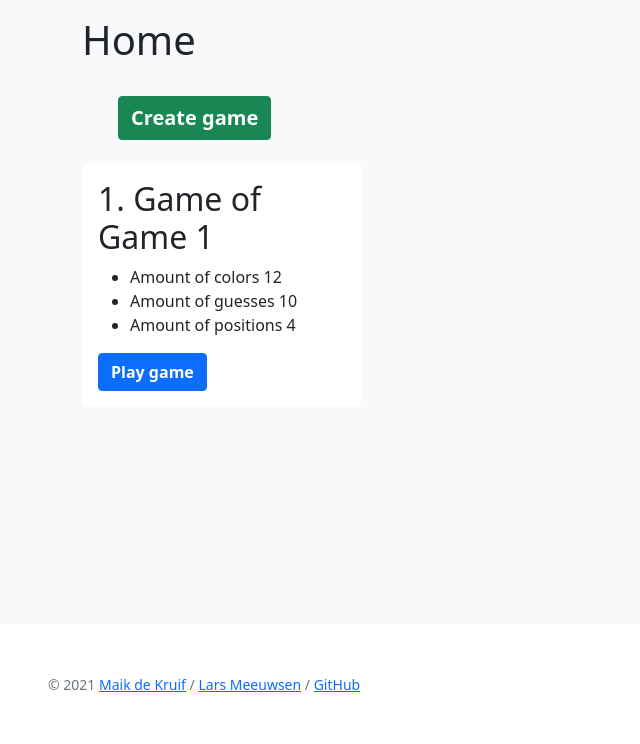
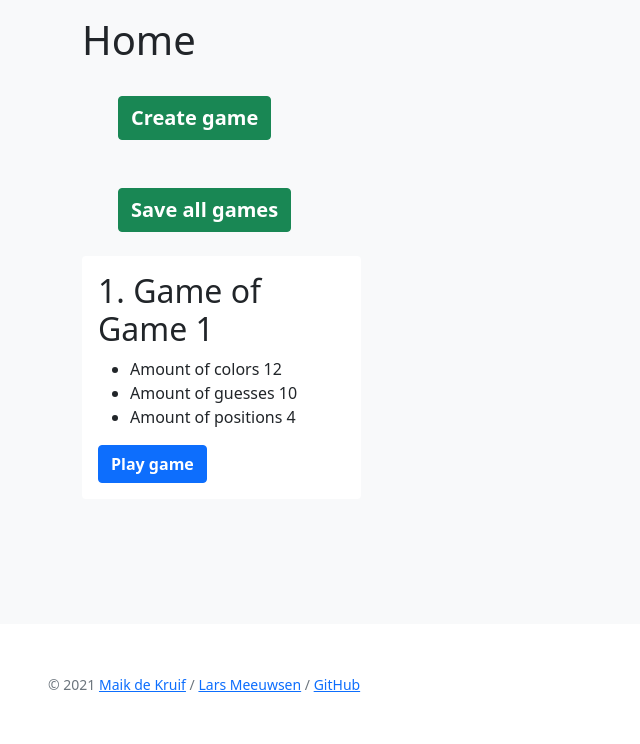
Before and after one commit to Lars-02/Mastermind, a Flask app: page / in a window 1280 px wide. Shown: the part 56-800 px from the top of the page, without its empty margins (0-640 px from the left). Run offline with Flask 2, Linux system fonts and the light colour scheme.

Commit message:
Update index.html

```diff
--- a/templates/index.html
+++ b/templates/index.html
@@ -6,6 +6,9 @@
 
     <div class="container">
         <a class="btn btn-success m-4 fs-5 fw-bolder" href="{{ url_for('create') }}">Create game</a>
+    </div>
+    <div class="container">
+        <a class="btn btn-success m-4 fs-5 fw-bolder" href="{{ url_for('save') }}">Save all games</a>
     </div>
 
     <div class="container">
```
